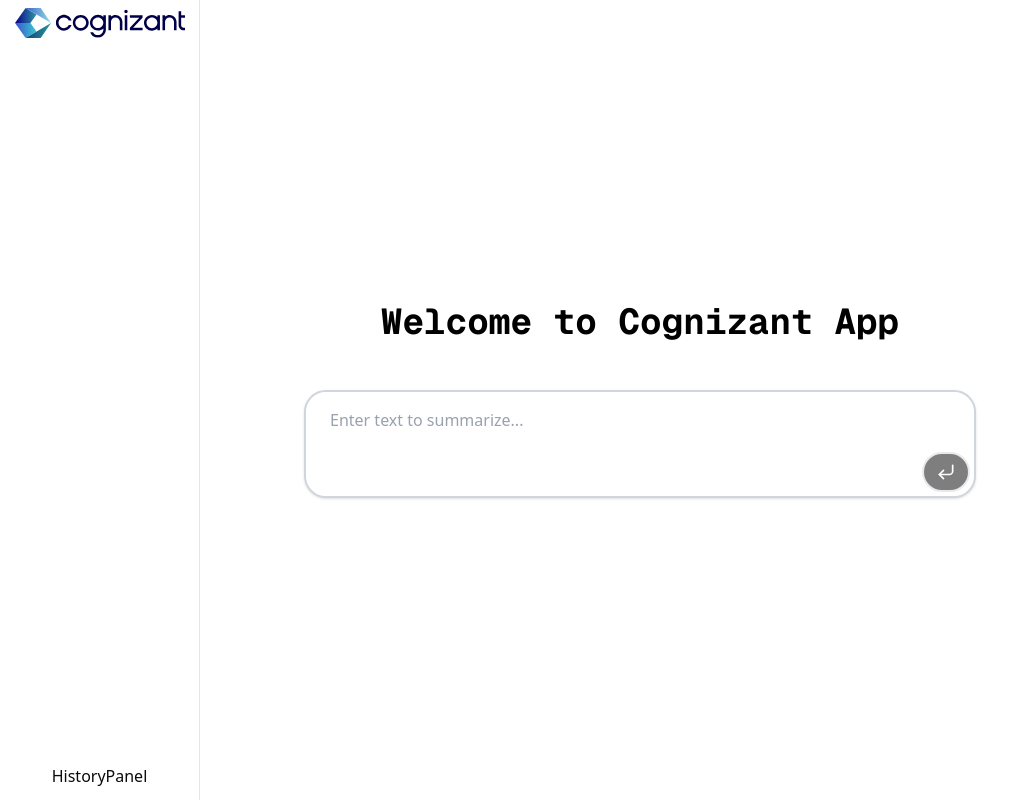
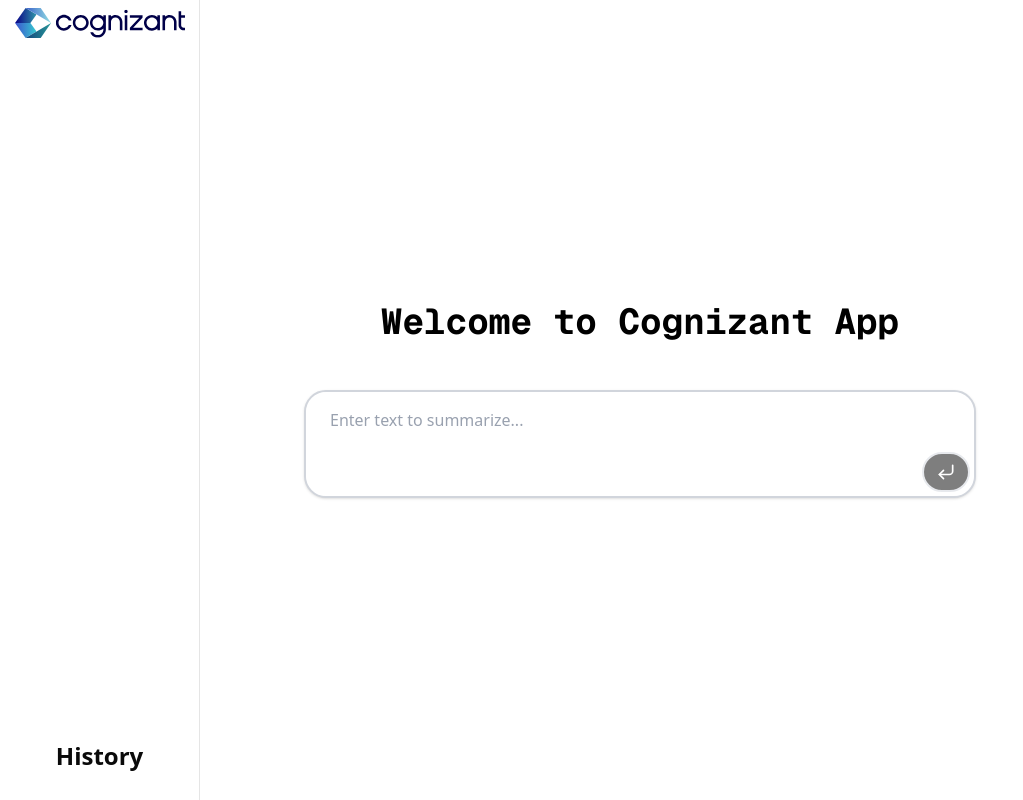
Before and after one commit to YounessBrunno/Cognizant-simple-app, a Next.js app: page / in a window 1280 px wide. Shown: the whole page, without its empty margins (0-1023 px from the left). Built offline with nearby package versions, Linux system fonts and the light colour scheme.

Commit message:
feat: working on history using either authentication or localstorage

```diff
--- a/features/summarizer/components/HistoryPanel.jsx
+++ b/features/summarizer/components/HistoryPanel.jsx
@@ -2,7 +2,9 @@
 
 function HistoryPanel() {
   return (
-    <div>HistoryPanel</div>
+    <div>
+      <h2 className="text-2xl font-bold mb-4">History</h2>
+    </div>
   )
 }
 
```
